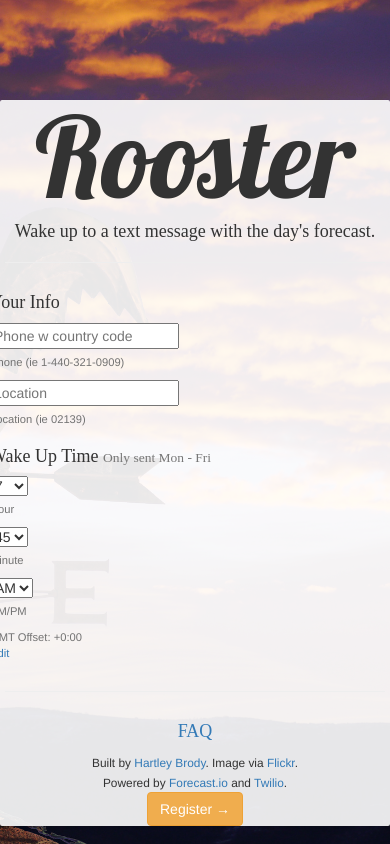
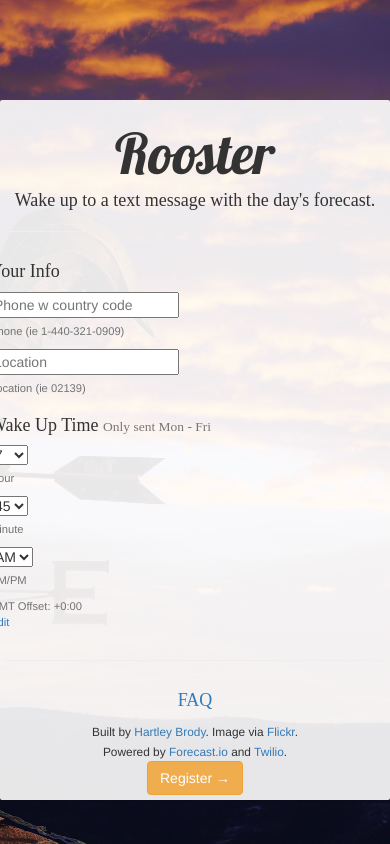
Before and after one commit to hartleybrody/rooster, a Flask app: page / in a window 390 px wide. Run offline with Flask 2, Linux system fonts and the light colour scheme; some libraries are stand-ins or nearby versions; some web fonts are replaced.

Commit message:
better style on mobile

```diff
--- a/static/styles.css
+++ b/static/styles.css
@@ -12,7 +12,7 @@
 
 #signup-area{
     margin-top: 100px;
-    padding: 0px 5px;
+    padding: 5px;
 
     background-color: rgba(255, 255, 255, 0.9);
     border-radius: 2px;
@@ -31,6 +31,12 @@
     font-size: 8em;
     line-height: 1em;
 }
+@media (max-width: 480px) {
+    h1{
+        font-size: 4em;
+        line-height: 1em;
+    }
+}
 
 .help-block{
     font-size: 0.8em;
```
